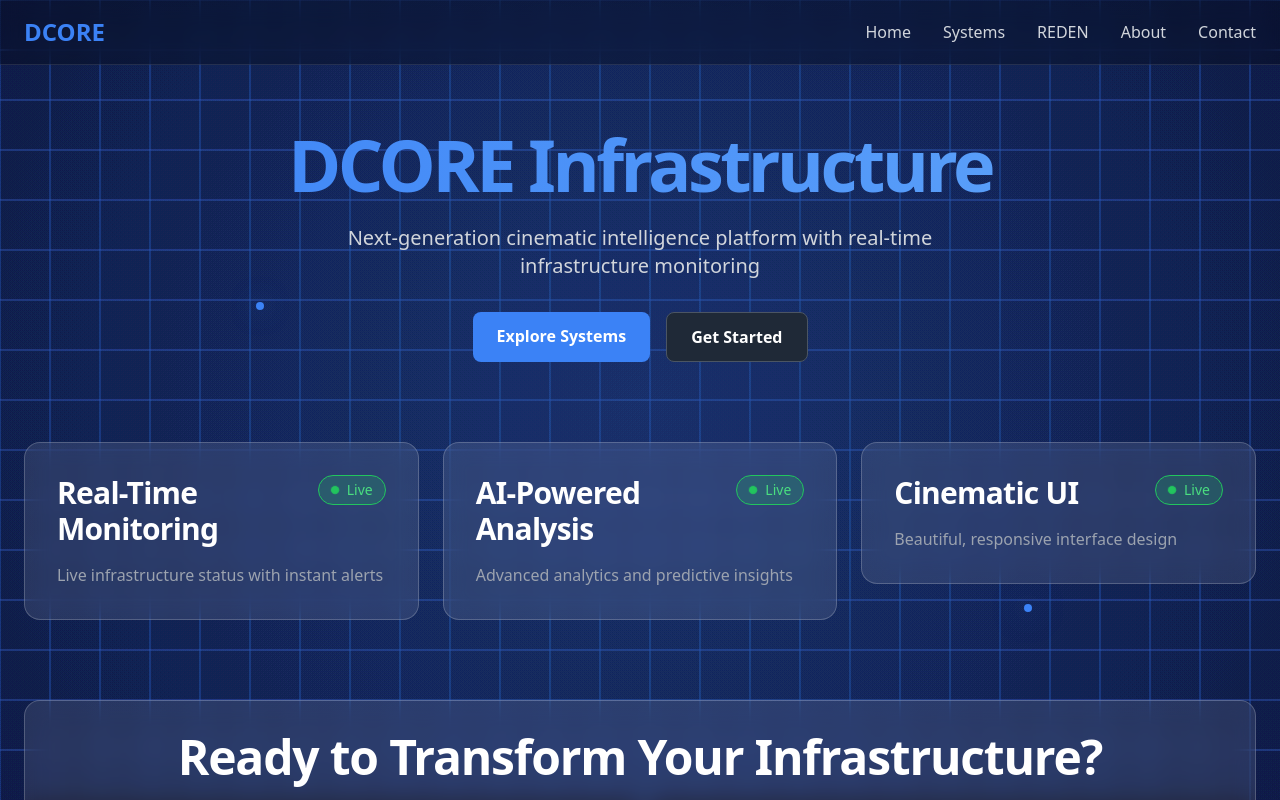
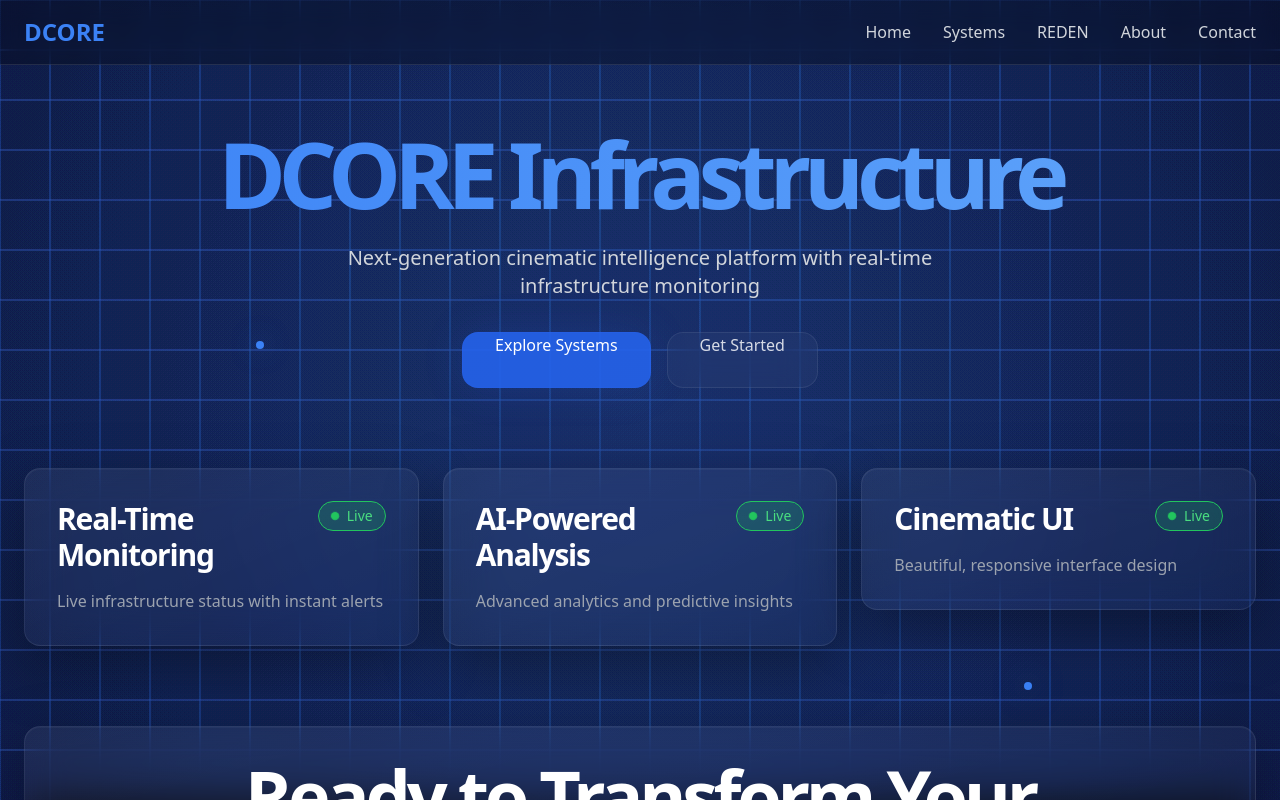
Before and after one commit to davix-tech/Dcore.name.ng, a Next.js app: page / in a window 1280 px wide. Shown: the top 800 px of the page. Built offline with nearby package versions, Linux system fonts and the light colour scheme.

Commit message:
Refactor globals.css for improved styling

```diff
--- a/app/globals.css
+++ b/app/globals.css
@@ -2,8 +2,34 @@
 @tailwind components;
 @tailwind utilities;
 
+/* ------------------------------------------------ */
+/* ROOT */
+/* ------------------------------------------------ */
+
+:root {
+  --background: #050816;
+  --background-secondary: #0a0f1f;
+  --panel: rgba(255, 255, 255, 0.03);
+  --panel-strong: rgba(255, 255, 255, 0.05);
+  --border: rgba(255, 255, 255, 0.08);
+  --border-strong: rgba(255, 255, 255, 0.14);
+
+  --text-primary: rgba(255, 255, 255, 0.95);
+  --text-secondary: rgba(255, 255, 255, 0.55);
+  --text-muted: rgba(255, 255, 255, 0.35);
+
+  --runtime-blue: #2563eb;
+  --runtime-blue-soft: rgba(37, 99, 235, 0.3);
+}
+
+/* ------------------------------------------------ */
+/* RESET */
+/* ------------------------------------------------ */
+
 * {
-  @apply m-0 p-0 box-border;
+  margin: 0;
+  padding: 0;
+  box-sizing: border-box;
 }
 
 html {
@@ -11,61 +37,361 @@ html {
 }
 
 body {
-  @apply bg-dcore-dark text-white antialiased;
+  background:
+    radial-gradient(
+      circle at top,
+      rgba(37, 99, 235, 0.12),
+      transparent 35%
+    ),
+    linear-gradient(
+      to bottom,
+      #04060f,
+      #050816,
+      #070b16
+    );
+
+  color: var(--text-primary);
+
+  min-height: 100vh;
+
+  font-feature-settings:
+    'rlig' 1,
+    'calt' 1;
+
+  overflow-x: hidden;
+
   background-attachment: fixed;
+
+  position: relative;
+
+  -webkit-font-smoothing: antialiased;
+  text-rendering: optimizeLegibility;
 }
 
-/* Typography */
+/* ------------------------------------------------ */
+/* GLOBAL RUNTIME GRID */
+/* ------------------------------------------------ */
+
+body::before {
+  content: '';
+
+  position: fixed;
+  inset: 0;
+
+  background-image:
+    linear-gradient(
+      rgba(255,255,255,0.03) 1px,
+      transparent 1px
+    ),
+    linear-gradient(
+      90deg,
+      rgba(255,255,255,0.03) 1px,
+      transparent 1px
+    );
+
+  background-size: 72px 72px;
+
+  opacity: 0.18;
+
+  pointer-events: none;
+
+  z-index: -2;
+}
+
+/* ------------------------------------------------ */
+/* AMBIENT OVERLAY */
+/* ------------------------------------------------ */
+
+body::after {
+  content: '';
+
+  position: fixed;
+  inset: 0;
+
+  background:
+    radial-gradient(
+      circle at 20% 20%,
+      rgba(37, 99, 235, 0.06),
+      transparent 30%
+    ),
+    radial-gradient(
+      circle at 80% 40%,
+      rgba(37, 99, 235, 0.04),
+      transparent 35%
+    );
+
+  pointer-events: none;
+
+  z-index: -1;
+}
+
+/* ------------------------------------------------ */
+/* TYPOGRAPHY */
+/* ------------------------------------------------ */
+
 @layer components {
   .heading-1 {
-    @apply text-5xl md:text-7xl font-bold tracking-tighter;
+    @apply
+      text-5xl
+      md:text-7xl
+      xl:text-[92px]
+      font-semibold
+      tracking-[-0.08em]
+      leading-none;
   }
 
   .heading-2 {
-    @apply text-4xl md:text-5xl font-bold tracking-tight;
+    @apply
+      text-4xl
+      md:text-6xl
+      xl:text-7xl
+      font-semibold
+      tracking-[-0.06em]
+      leading-none;
   }
 
   .heading-3 {
-    @apply text-2xl md:text-3xl font-semibold tracking-tight;
+    @apply
+      text-2xl
+      md:text-3xl
+      font-semibold
+      tracking-[-0.04em];
   }
 
   .text-muted {
-    @apply text-gray-400;
+    color: var(--text-secondary);
   }
 
-  /* Buttons */
+  .runtime-label {
+    @apply
+      uppercase
+      tracking-[0.3em]
+      text-xs;
+
+    color: var(--text-muted);
+  }
+
+  /* -------------------------------------------- */
+  /* BUTTONS */
+  /* -------------------------------------------- */
+
   .btn-primary {
-    @apply px-6 py-3 bg-dcore-blue hover:bg-dcore-blue-glow text-white rounded-lg font-semibold transition-colors duration-300;
+    @apply
+      h-14
+      px-8
+      rounded-2xl
+      font-medium
+      transition-all
+      duration-300
+      border;
+
+    background: rgba(37, 99, 235, 0.9);
+    border-color: rgba(37, 99, 235, 0.35);
+
+    box-shadow:
+      0 0 40px rgba(37, 99, 235, 0.15);
+
+    color: white;
+  }
+
+  .btn-primary:hover {
+    transform: translateY(-2px);
+
+    background: rgba(37, 99, 235, 1);
+
+    box-shadow:
+      0 0 60px rgba(37, 99, 235, 0.35);
   }
 
   .btn-secondary {
-    @apply px-6 py-3 bg-dcore-graphite hover:bg-gray-700 text-white rounded-lg font-semibold transition-colors duration-300 border border-gray-600;
+    @apply
+      h-14
+      px-8
+      rounded-2xl
+      transition-all
+      duration-300
+      border;
+
+    background: rgba(255,255,255,0.03);
+    border-color: rgba(255,255,255,0.08);
+
+    color: rgba(255,255,255,0.82);
+
+    backdrop-filter: blur(18px);
   }
 
-  /* Glass effect */
+  .btn-secondary:hover {
+    background: rgba(255,255,255,0.06);
+
+    border-color: rgba(255,255,255,0.14);
+
+    transform: translateY(-2px);
+  }
+
+  /* -------------------------------------------- */
+  /* GLASS */
+  /* -------------------------------------------- */
+
   .glass {
-    @apply backdrop-blur-md bg-white/10 border border-white/20;
+    background:
+      linear-gradient(
+        to bottom right,
+        rgba(255,255,255,0.06),
+        rgba(255,255,255,0.02)
+      );
+
+    border: 1px solid rgba(255,255,255,0.08);
+
+    backdrop-filter: blur(22px);
+
+    box-shadow:
+      inset 0 1px 0 rgba(255,255,255,0.04),
+      0 20px 60px rgba(0,0,0,0.35);
   }
 
   .glass-dark {
-    @apply backdrop-blur-md bg-black/30 border border-white/10;
+    background:
+      linear-gradient(
+        to bottom right,
+        rgba(255,255,255,0.03),
+        rgba(255,255,255,0.015)
+      );
+
+    border: 1px solid rgba(255,255,255,0.06);
+
+    backdrop-filter: blur(26px);
+
+    box-shadow:
+      inset 0 1px 0 rgba(255,255,255,0.03),
+      0 20px 70px rgba(0,0,0,0.45);
+  }
+
+  /* -------------------------------------------- */
+  /* RUNTIME PANELS */
+  /* -------------------------------------------- */
+
+  .runtime-panel {
+    background:
+      linear-gradient(
+        to bottom right,
+        rgba(255,255,255,0.04),
+        rgba(255,255,255,0.02)
+      );
+
+    border: 1px solid rgba(255,255,255,0.08);
+
+    backdrop-filter: blur(18px);
+
+    box-shadow:
+      inset 0 1px 0 rgba(255,255,255,0.04);
+  }
+
+  .runtime-glow {
+    position: relative;
+    overflow: hidden;
+  }
+
+  .runtime-glow::before {
+    content: '';
+
+    position: absolute;
+
+    width: 40%;
+    height: 40%;
+
+    top: -10%;
+    right: -10%;
+
+    background: rgba(37, 99, 235, 0.15);
+
+    filter: blur(90px);
+
+    pointer-events: none;
   }
 }
 
-/* Scrollbar styling */
+/* ------------------------------------------------ */
+/* RUNTIME PULSE */
+/* ------------------------------------------------ */
+
+@keyframes runtimePulse {
+  0% {
+    opacity: 0.4;
+    transform: scale(1);
+  }
+
+  50% {
+    opacity: 1;
+    transform: scale(1.15);
+  }
+
+  100% {
+    opacity: 0.4;
+    transform: scale(1);
+  }
+}
+
+.runtime-pulse {
+  animation: runtimePulse 3s ease-in-out infinite;
+}
+
+/* ------------------------------------------------ */
+/* FADE */
+/* ------------------------------------------------ */
+
+@keyframes fadeUp {
+  from {
+    opacity: 0;
+    transform: translateY(20px);
+  }
+
+  to {
+    opacity: 1;
+    transform: translateY(0);
+  }
+}
+
+.fade-up {
+  animation: fadeUp 0.8s ease forwards;
+}
+
+/* ------------------------------------------------ */
+/* SCROLLBAR */
+/* ------------------------------------------------ */
+
 ::-webkit-scrollbar {
   width: 10px;
 }
 
 ::-webkit-scrollbar-track {
-  background: #0a0e27;
+  background: #050816;
 }
 
 ::-webkit-scrollbar-thumb {
-  background: #3b82f6;
-  border-radius: 5px;
+  background:
+    linear-gradient(
+      to bottom,
+      rgba(37,99,235,0.9),
+      rgba(37,99,235,0.5)
+    );
+
+  border-radius: 999px;
 }
 
 ::-webkit-scrollbar-thumb:hover {
-  background: #60a5fa;
+  background:
+    linear-gradient(
+      to bottom,
+      rgba(37,99,235,1),
+      rgba(37,99,235,0.7)
+    );
 }
+
+/* ------------------------------------------------ */
+/* SELECTION */
+/* ------------------------------------------------ */
+
+::selection {
+  background: rgba(37,99,235,0.35);
+  color: white;
+  }
```
